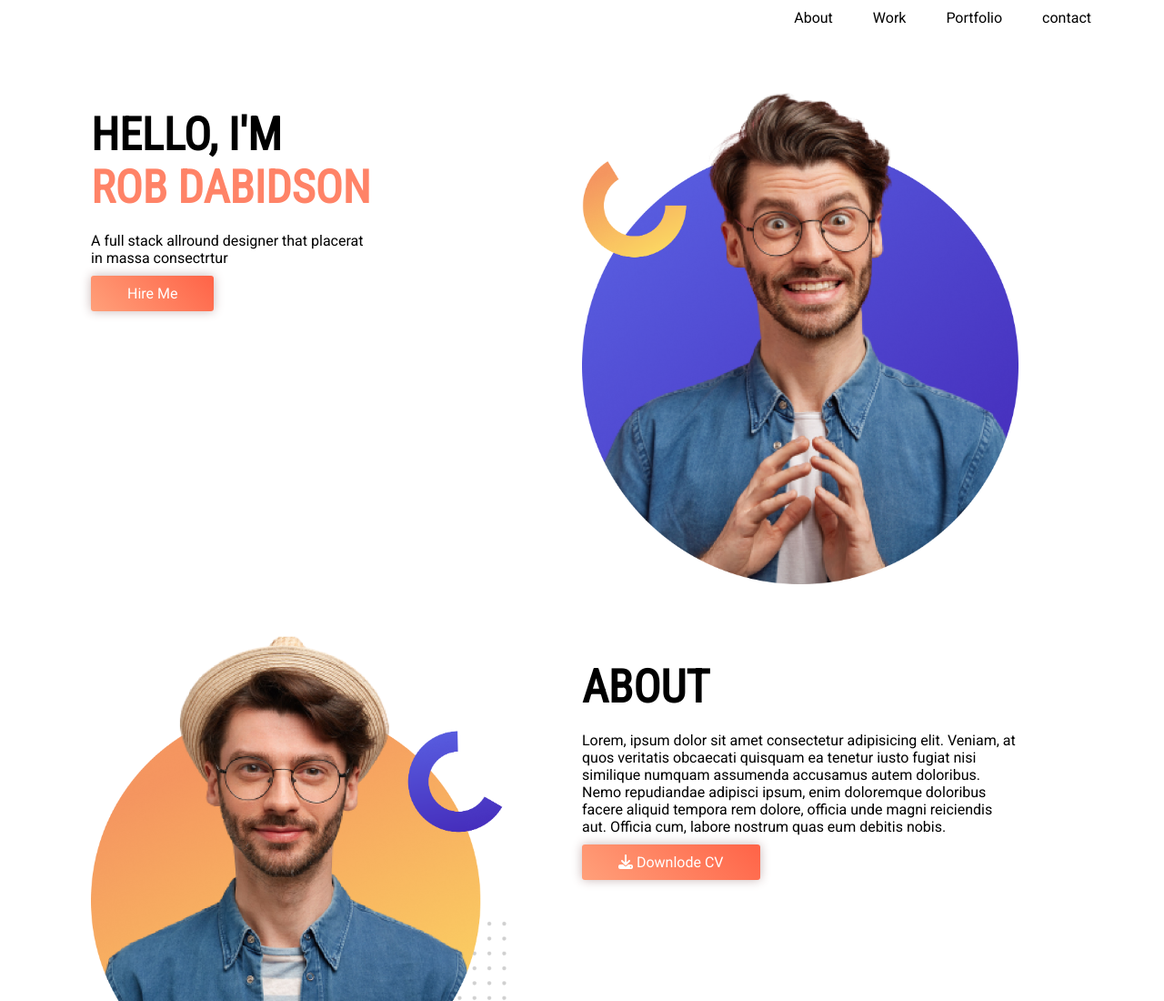
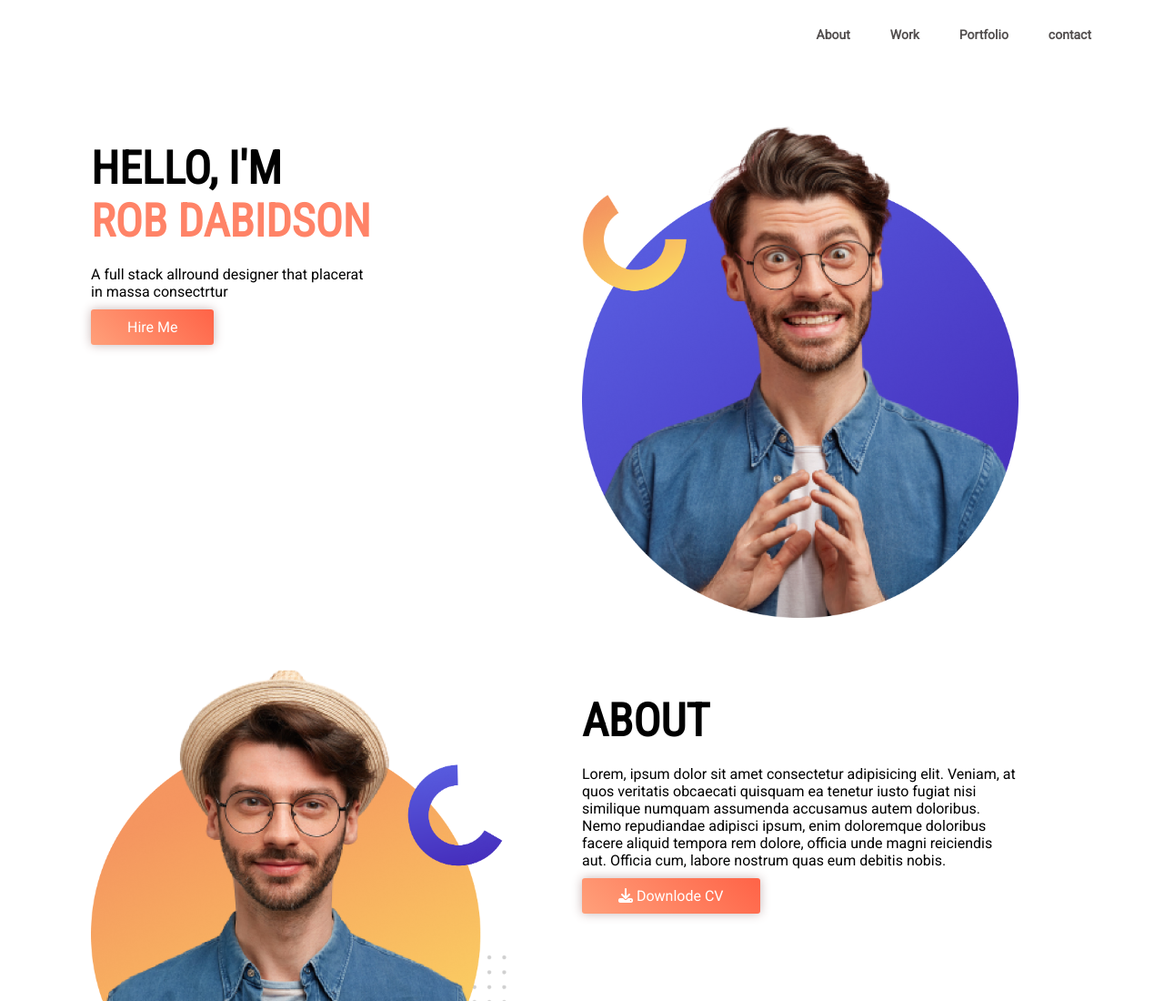
Before and after one commit to abdurrazzakhera/My_first_pro_01, a plain HTML site: page index.html in a window 1280 px wide. Shown: the top 1100 px of the page at 91% size. Drawn offline with Linux system fonts and the light colour scheme.

Commit message:
final touch

```diff
--- a/style.css
+++ b/style.css
@@ -13,6 +13,9 @@ body {
   font-family: "Roboto", sans-serif;
   margin: 0 auto;
 }
+.navber {
+  margin: 20px 0;
+}
 .navber ul {
   list-style-type: none;
   text-align: right;
@@ -23,9 +26,11 @@ body {
 }
 .navber a {
   text-decoration: none;
-  color: black;
+  color: rgb(82, 78, 78);
   display: block;
   padding: 10px 20px;
+  font-weight: 700;
+  font-size: 14px;
 }
 .flex_item {
   display: flex;
@@ -134,5 +139,6 @@ body {
 .social img {
   width: 40px;
   margin-left: 20px;
+  cursor: pointer;
   margin-top: 6px; /* display: block; */
 }
```
